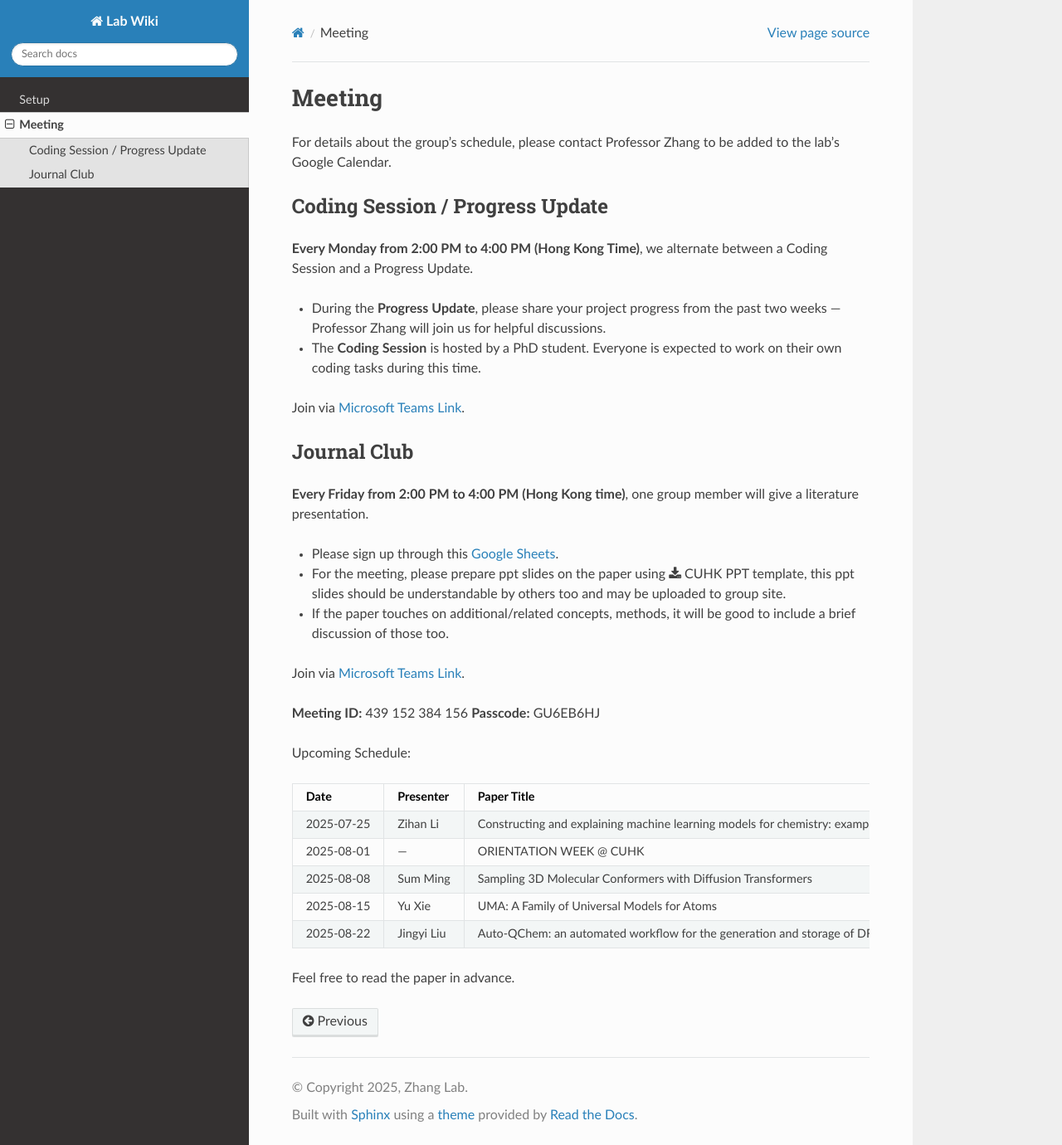
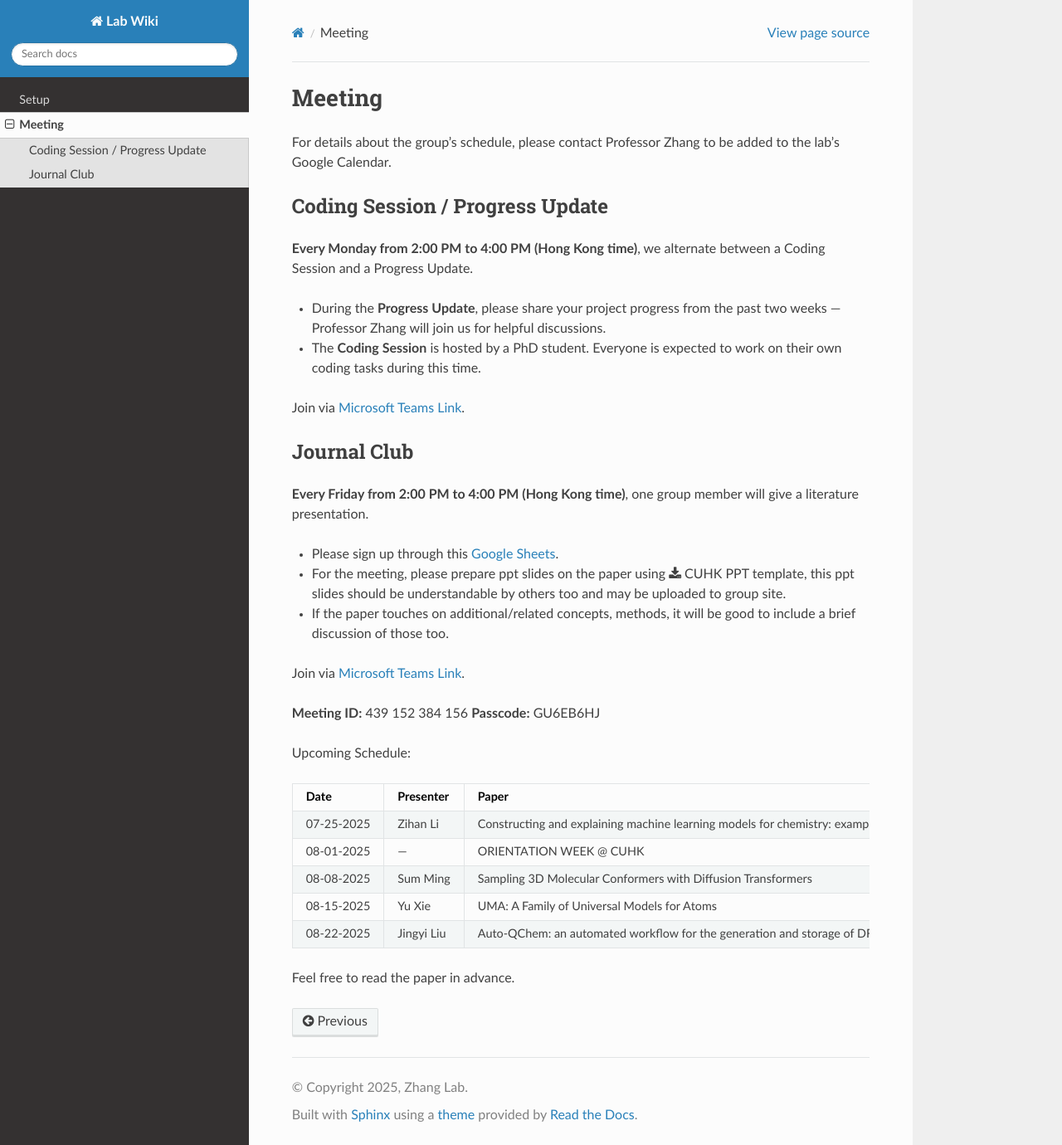
Before and after one commit to ZihanL1/Lab-Wiki, a Sphinx documentation site: the page built from docs/source/meeting.rst, in a window 1280 px wide and 1380 px high. Shown: the whole window at 83% size. Built offline with Sphinx 7.4.7 and the Read the Docs theme 3.1.0, drawn with Linux system fonts in a browser that asks for light colours.

Commit message:
updated meeting

```diff
--- a/docs/source/meeting.rst
+++ b/docs/source/meeting.rst
@@ -6,7 +6,7 @@ For details about the group's schedule, please contact Professor Zhang to be add
 Coding Session / Progress Update
 --------------------------------
 
-**Every Monday from 2:00 PM to 4:00 PM (Hong Kong Time)**, we alternate between a Coding Session and a Progress Update.
+**Every Monday from 2:00 PM to 4:00 PM (Hong Kong time)**, we alternate between a Coding Session and a Progress Update.
 
 - During the **Progress Update**, please share your project progress from the past two weeks — Professor Zhang will join us for helpful discussions.
 
@@ -38,20 +38,20 @@ Upcoming Schedule:
 
    * - **Date**
      - **Presenter**
-     - **Paper Title**
-   * - 2025-07-25
+     - **Paper**
+   * - 07-25-2025
      - Zihan Li
      - Constructing and explaining machine learning models for chemistry: example of the exploration and design of boron-based Lewis acids
-   * - 2025-08-01
+   * - 08-01-2025
      - —
      - ORIENTATION WEEK @ CUHK
-   * - 2025-08-08
+   * - 08-08-2025
      - Sum Ming
      - Sampling 3D Molecular Conformers with Diffusion Transformers
-   * - 2025-08-15
+   * - 08-15-2025
      - Yu Xie
      - UMA: A Family of Universal Models for Atoms
-   * - 2025-08-22
+   * - 08-22-2025
      - Jingyi Liu
      - Auto-QChem: an automated workflow for the generation and storage of DFT calculations for organic molecules
 
```
